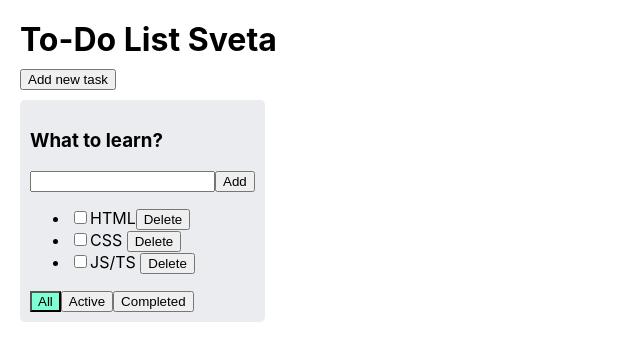
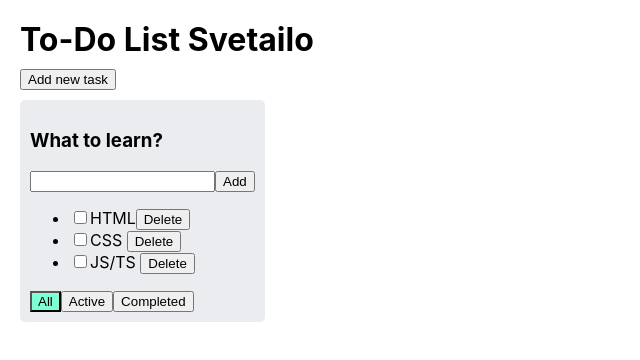
Before and after one commit to VictorSvetailo/Todo-ListAppProd, a React (Create React App) app: page / in a window 1280 px wide. Shown: the top 360 px of the page, without its empty margins (0-640 px from the left). Built offline with nearby package versions, Linux system fonts and the light colour scheme.

Commit message:
Commit #1212

```diff
--- a/src/App.tsx
+++ b/src/App.tsx
@@ -67,7 +67,7 @@ function App() {
     return (
         <div className={stales.app}>
             <div className={stales.wrapper}>
-                <h1 className={stales.appTitle}>To-Do List Sveta</h1>
+                <h1 className={stales.appTitle}>To-Do List Svetailo</h1>
                 <button onClick={onClickAddTaskHandler} className={stales.button_addTasks}>Add new task</button>
                 <div className={stales.wrap}>
                     <TodoList
```
